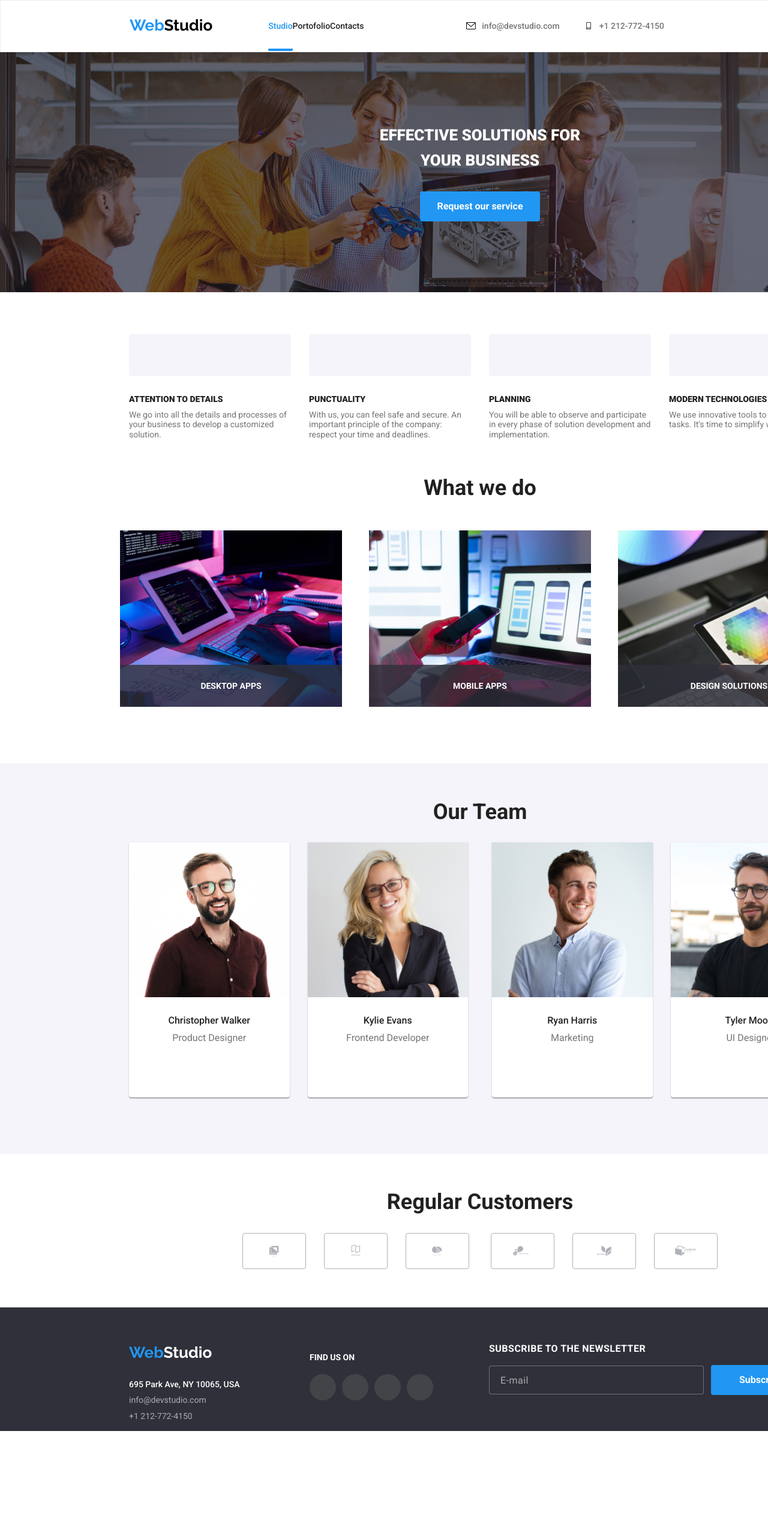
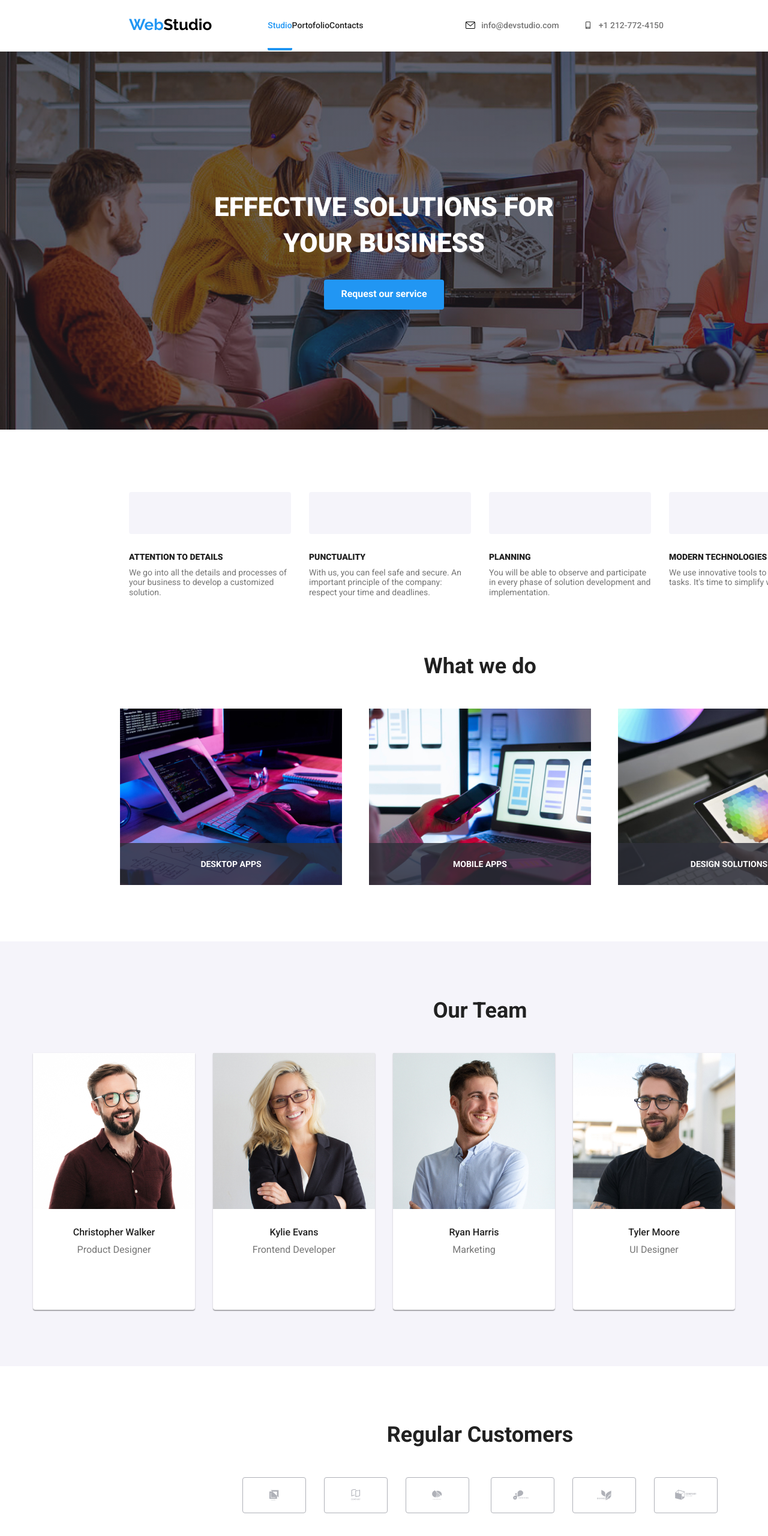
Before and after one commit to MihaiViorel/goit-markup-hw-07, a plain HTML site: page index.html in a window 1280 px wide. Shown: the top 2560 px of the page at 60% size. Before the commit the page ends 2385 px from the top, so only its background shows below. Drawn offline with nearby package versions, Linux system fonts and the light colour scheme.

Commit message:
Desktop and Tablet ready

```diff
--- a/css/styles.css
+++ b/css/styles.css
@@ -76,8 +76,7 @@ body {
 }
 
 .global-header {
-  border-bottom: 1px;
-  border: 1px solid #ECECEC;
+  border-bottom: 1px solid #ECECEC;
 }
 
 .global-header .main-navigation a {
@@ -443,7 +442,7 @@ body {
 
 .main-our_team-list-social-all {
   display: flex;
-  gap: 7px;
+  gap: 6px;
   justify-content: center;
   padding: 16px 32px 30px 32px;
 }
@@ -1077,6 +1076,7 @@ body {
   /* Header */
   .global-header {
     margin: 0 auto;
+    width: 768px;
   }
   .global-header .logo-link {
     padding: 26px 83px 26px 15px;
@@ -1117,7 +1117,6 @@ body {
     display: flex;
     flex-direction: row;
     justify-content: center;
-    align-items: center;
   }
   .our_advantages-container1,
   .our_advantages-container2 {
@@ -1232,7 +1231,7 @@ body {
   .main-our_advantages-list_element,
   .main-what_we_do-list,
   .main-our_team {
-    width: 768px;
+    /* width: 768px; */
   }
 
   .main-our_advantages-list_title,
@@ -1248,20 +1247,14 @@ body {
 @media screen and (min-width: 1158px) {
   .global-header,
   .global-header-container,
-
-  .main-hero,
-  .main-hero-container,
-
   .what-we-do-container,
   .main-what_we_do-list,
   .main-our_advantages,
   .main-advantages-container,
   .main-our_team,
-  .main-our_team-background,
   .main-our_advantages,
   .regular-customers,
   .footer,
-  .global-footer,
   .main,
   .body {
     width: 1600px;
@@ -1286,6 +1279,28 @@ body {
     flex-direction: row;
     gap: 40px;
     padding: 32px 215px 32px 0px;
+  }
+
+  .main-hero-container {
+    padding: 200px 0px;
+  }
+
+  .main-hero-title {
+    font-weight: 900;
+    font-size: 44px;
+    line-height: 1.36;
+    padding: 30px;
+  }
+
+  .main-hero-button {
+    font-weight: 700;
+    font-size: 16px;
+    line-height: 1.88;
+  }
+
+  .main-our_advantages {
+    gap: 30px;
+    padding: 94px 0px 94px 0px;
   }
 
   .main-our_advantages {
@@ -1321,9 +1336,18 @@ body {
     width: 270px;
   }
 
+  .main-our_team {
+    padding-top: 94px;
+    padding-bottom: 50px;
+  }
+
+
+
+
   .main-our_team-list {
     display: flex;
     flex-direction: row;
+    gap: 30px;
   }
 
   .our_team-container1,
@@ -1339,6 +1363,14 @@ body {
 
   .main-our_team {
     font-size: 36px;
+  }
+
+  .regular-customers-list {
+    padding-bottom: 94px;
+  }
+
+  .regular-customers h2 {
+    padding: 94px 0px 50px 0px;
   }
 
   .regular-customers-list ul{
@@ -1373,4 +1405,8 @@ body {
     top: 47px;
     left: 148px;
   }
+
+  .global-footer-container ul {
+    padding: 0px 0px 60px 0px;
+  }
 }
--- a/index.html
+++ b/index.html
@@ -434,6 +434,7 @@
               <div class="newsletter-label_input">
                 <label for="form-email" class="newsletter-form-label">SUBSCRIBE TO THE NEWSLETTER</label>
                 <div class="newsletter-form-input_container">
+                  <!-- TODO: de facut observatia de la Viktor -->
                   <input type="email" id="form-email" name="email" pattern="[a-z0-9._%+\-]+@[a-z0-9.\-]+\.[a-z]{2,}$"
                     class="newsletter-form-input" placeholder="E-mail">
                 </div>
@@ -441,9 +442,11 @@
             </div>
             <div class="footer-newsletter-button">
               <input type="submit" class="newsletter-subscribe-button" value="Subscribe">
-              <svg class="newsletter-subscribe-icon">
-                <use href="./images/icons.svg#footer-subscribe_button"></use>
-              </svg>
+              <a href="#">
+                <svg class="newsletter-subscribe-icon">
+                  <use href="./images/icons.svg#footer-subscribe_button"></use>
+                </svg>
+              </a>
               </button>
             </div>
           </form>
```
